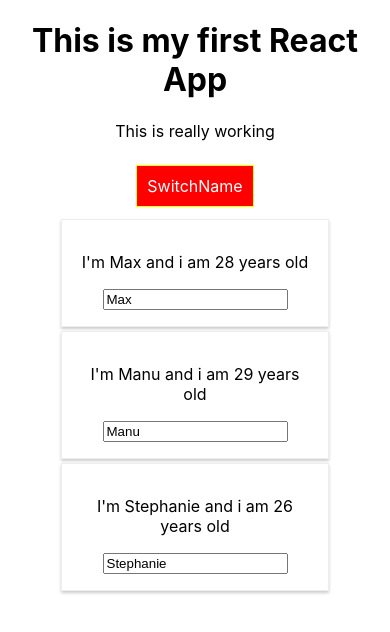
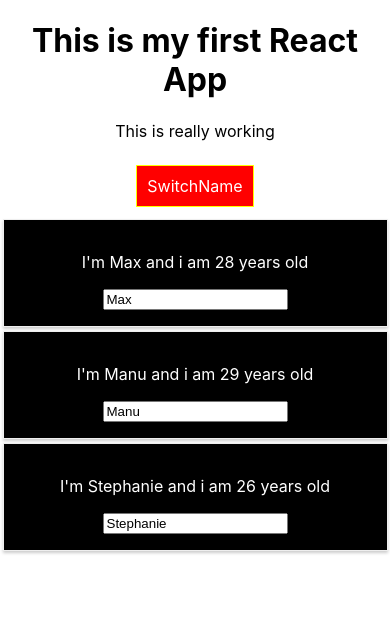
Before and after one commit to TowhidAust/ReactLearning, a React (Create React App) app in the folder my-app/: page / in a window 390 px wide. Both pictures are taken after a click on the button "SwitchName". Shown: the top 632 px of the page. Built offline with nearby package versions, Linux system fonts and the light colour scheme.

Commit message:
css module with media queries using radium

```diff
--- a/my-app/src/App.js
+++ b/my-app/src/App.js
@@ -1,6 +1,6 @@
 import React, { Component } from 'react';
 import './App.css';
-import Radium from 'radium';
+import Radium, {StyleRoot} from 'radium';
 import Person from './Person/Person';
 
 class App extends Component {
@@ -49,7 +49,11 @@ class App extends Component {
       padding: '10px',
       font: 'inherit',
       border: '1px solid yellow',
-      cursor: 'pointer'
+      cursor: 'pointer',
+      ':hover': {
+        backgroundColor: 'lightgreen',
+        color: 'black'
+      }
     }
 
     let persons = null;
@@ -69,6 +73,10 @@ class App extends Component {
       );
 
       customStyle.backgroundColor = "red";
+      customStyle[':hover'] = {
+        backgroundColor: 'lightblue',
+        color: 'black'
+      }
     }
 
     let classes = [];
@@ -82,6 +90,7 @@ class App extends Component {
 
 
     return (
+      <StyleRoot>
         <div className="App">
           <h1>This is my first React App</h1>
           <p className={classes.join(' ')}>This is really working</p>
@@ -91,6 +100,8 @@ class App extends Component {
           onClick={this.togglePersonHandler}> SwitchName</button>
           {persons}
         </div>
+      </StyleRoot>
+
     );
   }
 }
--- a/my-app/src/Person/Person.js
+++ b/my-app/src/Person/Person.js
@@ -2,8 +2,17 @@ import React from 'react';
 import './Person.css';
 import Radium from 'radium';
 const person = (props)=>{
+
+    const customStyles = {
+        '@media (max-width: 992px)': {
+            width:'90%',
+            backgroundColor: 'black',
+            color: 'white'
+
+        }
+    }
     return (
-        <div className="Person">
+        <div className="Person" style={customStyles}>
             <p onClick={props.click} >I'm {props.name} and i am {props.age} years old</p>
             <p>{props.children}</p>
             <input type="text" onChange={props.changed} value={props.name}/>
```
Lines whose indentation alone changed are shown as unchanged.
